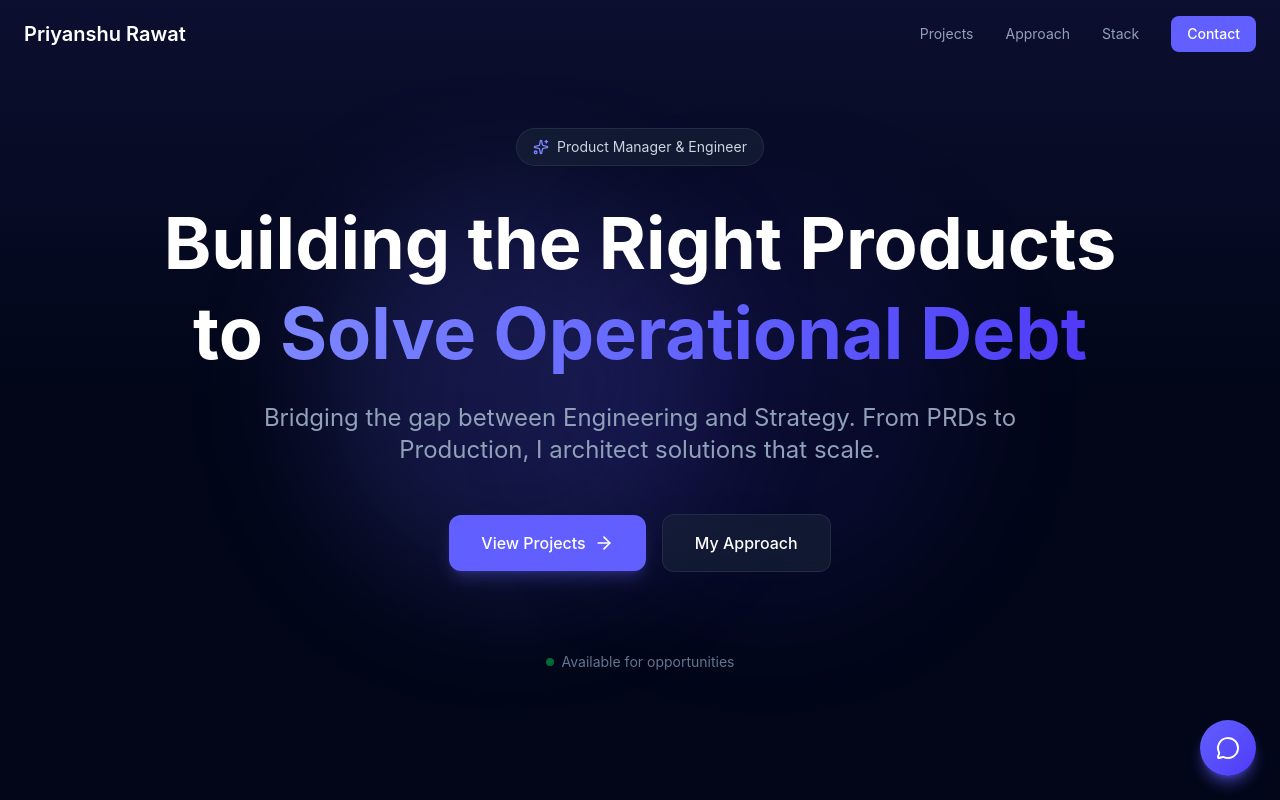
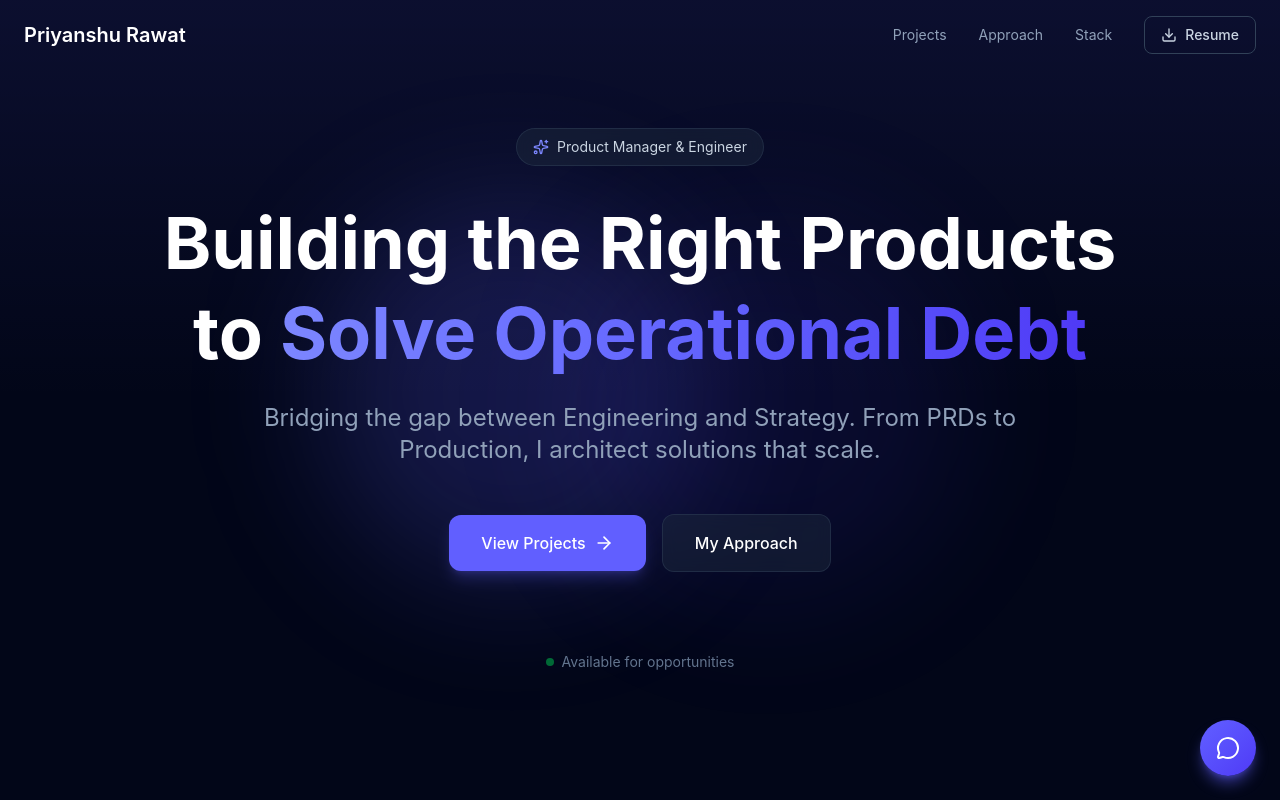
Before and after one commit to therealrawat/portfolio, a React (Vite) app: page / in a window 1280 px wide. Shown: the top 800 px of the page. Built offline with nearby package versions, Linux system fonts and the light colour scheme.

Commit message:
feat: add resume download button with loading state management

```diff
--- a/src/components/Navigation.tsx
+++ b/src/components/Navigation.tsx
@@ -1,8 +1,11 @@
 import { useState, useEffect } from 'react';
-import { motion } from 'framer-motion';
+import { motion, AnimatePresence } from 'framer-motion';
+import { Download, CheckCircle2, Loader2 } from 'lucide-react';
 
 export default function Navigation() {
   const [isScrolled, setIsScrolled] = useState(false);
+  // State to manage the download button UI
+  const [downloadState, setDownloadState] = useState<'idle' | 'loading' | 'completed'>('idle');
 
   useEffect(() => {
     const handleScroll = () => {
@@ -17,15 +20,32 @@ export default function Navigation() {
     element?.scrollIntoView({ behavior: 'smooth' });
   };
 
+  // Resume Download Logic
+  const handleDownload = () => {
+    setDownloadState('loading');
+
+    setTimeout(() => {
+      const link = document.createElement('a');
+      link.href = 'https://drive.google.com/uc?export=download&id=1kUrtfQCpxHjxxPDoP4tRE257u_-abUWf';
+      link.download = 'Priyanshu_Rawat_Resume.pdf';
+      document.body.appendChild(link);
+      link.click();
+      document.body.removeChild(link);
+
+      setDownloadState('completed');
+      // Reset back to download icon after 3 seconds
+      setTimeout(() => setDownloadState('idle'), 3000);
+    }, 1000);
+  };
+
   return (
     <motion.nav
       initial={{ y: -100 }}
       animate={{ y: 0 }}
-      className={`fixed top-0 left-0 right-0 z-50 transition-all duration-300 ${
-        isScrolled
+      className={`fixed top-0 left-0 right-0 z-50 transition-all duration-300 ${isScrolled
           ? 'bg-slate-950/80 backdrop-blur-xl border-b border-slate-800/50'
           : 'bg-transparent'
-      }`}
+        }`}
     >
       <div className="max-w-7xl mx-auto px-6 py-4 flex items-center justify-between">
         <motion.div
@@ -61,11 +81,24 @@ export default function Navigation() {
           >
             Stack
           </button>
+
+          {/* Added Resume Download Button */}
           <button
-            onClick={() => scrollToSection('contact')}
-            className="px-4 py-2 bg-indigo-500 hover:bg-indigo-600 text-white rounded-lg transition-colors text-sm font-medium"
+            onClick={handleDownload}
+            disabled={downloadState === 'loading'}
+            className={`flex items-center gap-2 px-4 py-2 rounded-lg transition-all text-sm font-medium border ${downloadState === 'completed'
+                ? 'bg-emerald-500/10 border-emerald-500 text-emerald-500'
+                : 'border-slate-700 text-slate-300 hover:border-indigo-500 hover:text-white'
+              }`}
           >
-            Contact
+            {downloadState === 'loading' ? (
+              <Loader2 className="w-4 h-4 animate-spin" />
+            ) : downloadState === 'completed' ? (
+              <CheckCircle2 className="w-4 h-4" />
+            ) : (
+              <Download className="w-4 h-4" />
+            )}
+            <span>{downloadState === 'loading' ? 'Opening...' : 'Resume'}</span>
           </button>
         </motion.div>
       </div>
```
